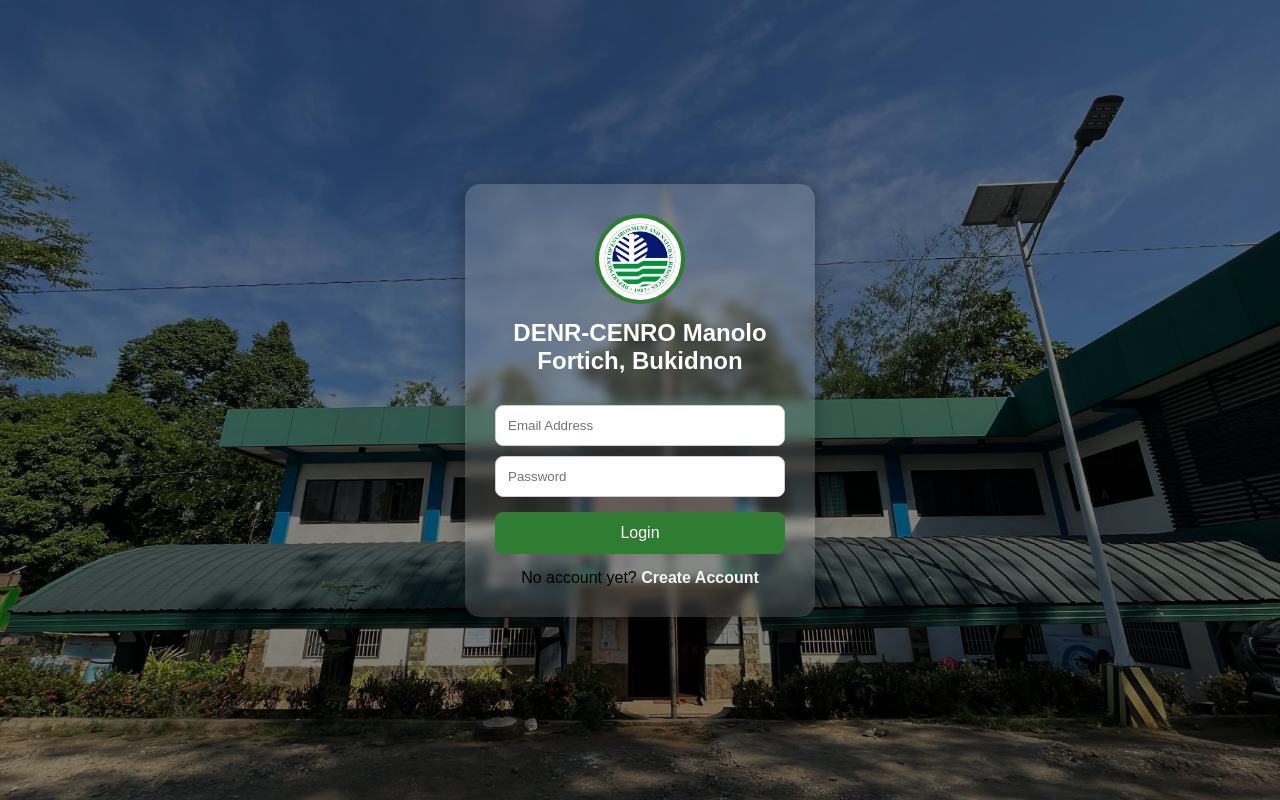
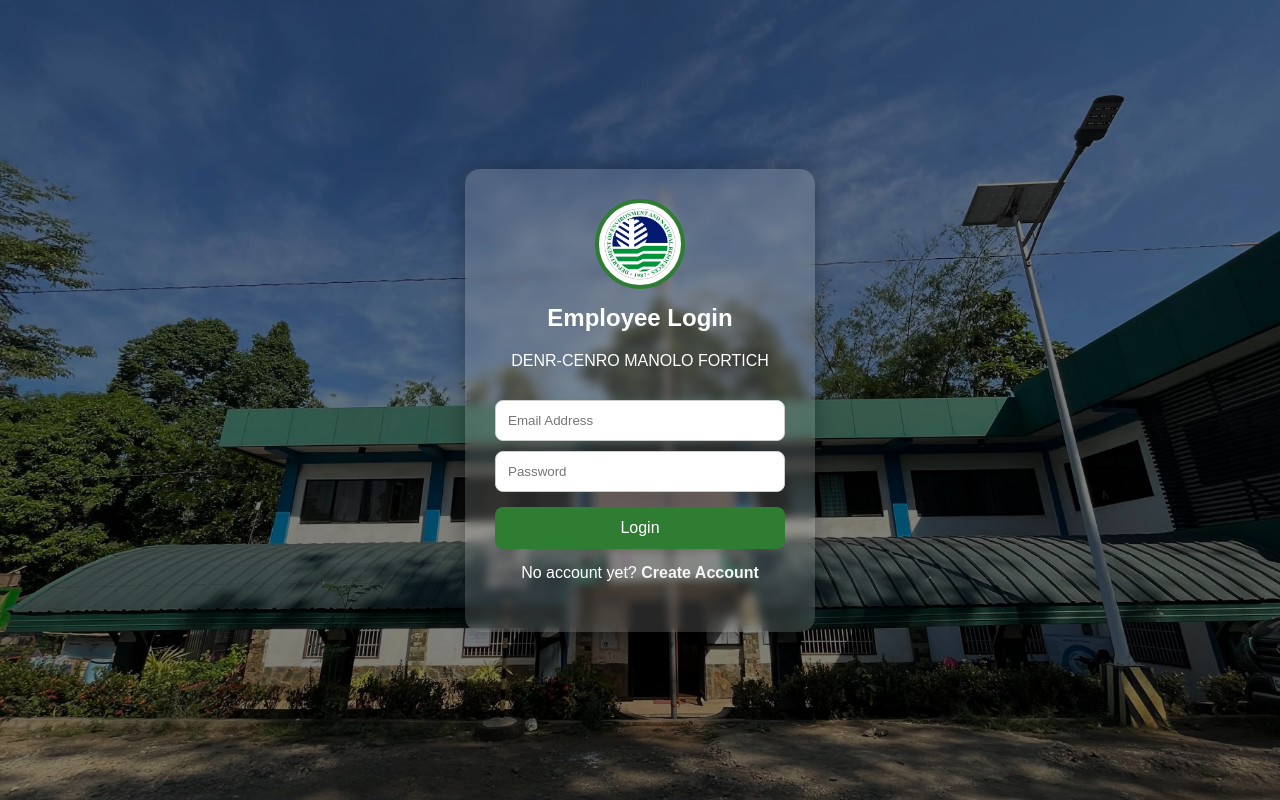
Before and after one commit to cenrointerns/cenro-eis, a PHP site: page /Employee_login.php in a window 1280 px wide. Run offline with PHP 8.4, Linux system fonts and the light colour scheme.

Commit message:
add Employee Login

```diff
--- a/Employee_login.php
+++ b/Employee_login.php
@@ -79,6 +79,13 @@ if(isset($_POST['login'])){
             margin-bottom:20px;
              color:white;
         }
+        p{
+            text-align:center;
+            margin-bottom:20px;
+             color:white;
+        }
+
+
 
         input{
             width:100%;
@@ -148,8 +155,8 @@ if(isset($_POST['login'])){
     <!-- LOGO -->
     <img src="assets/images/DENR_logo.png" class="logo" alt="Logo">
 
-    <h2>DENR-CENRO
-         Manolo Fortich, Bukidnon </h2>
+    <h2>Employee Login</h2>
+    <p> DENR-CENRO MANOLO FORTICH</p>
 
 
     <p class="message"><?php echo $message; ?></p>
```
